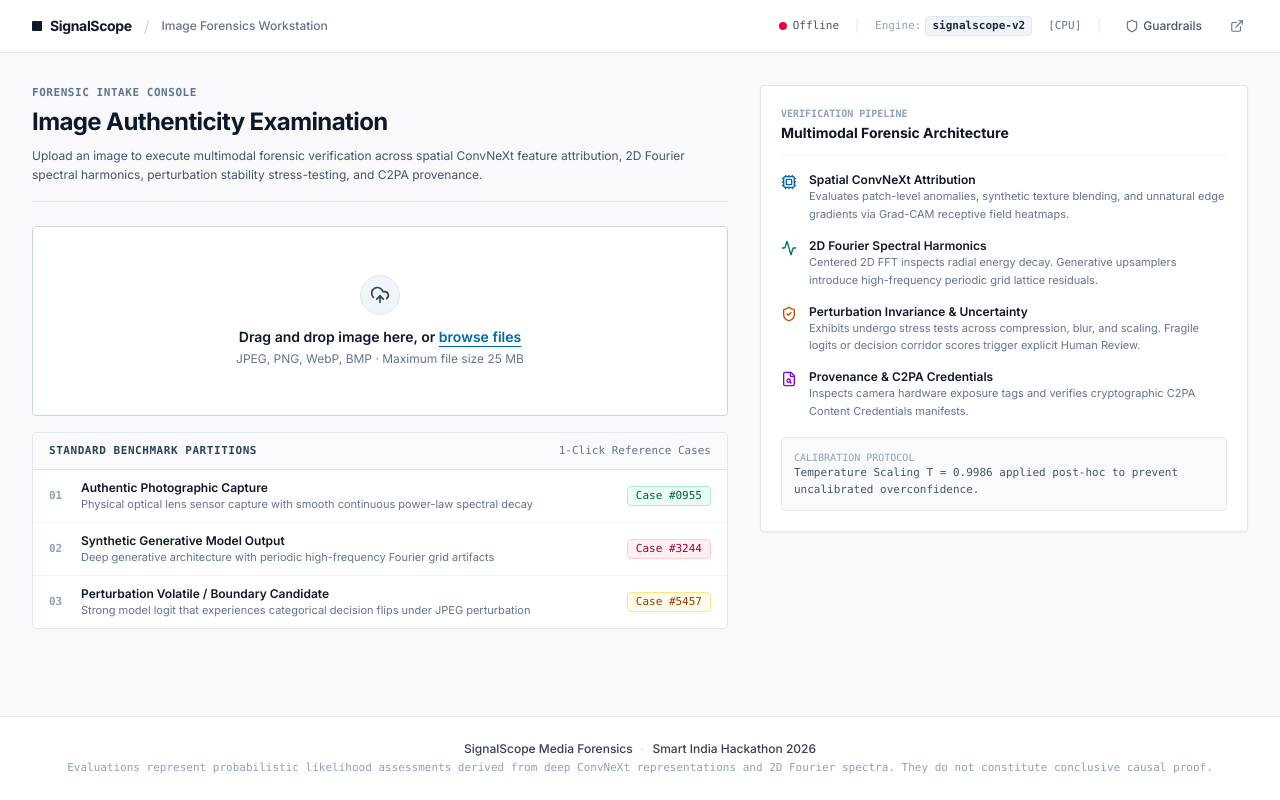
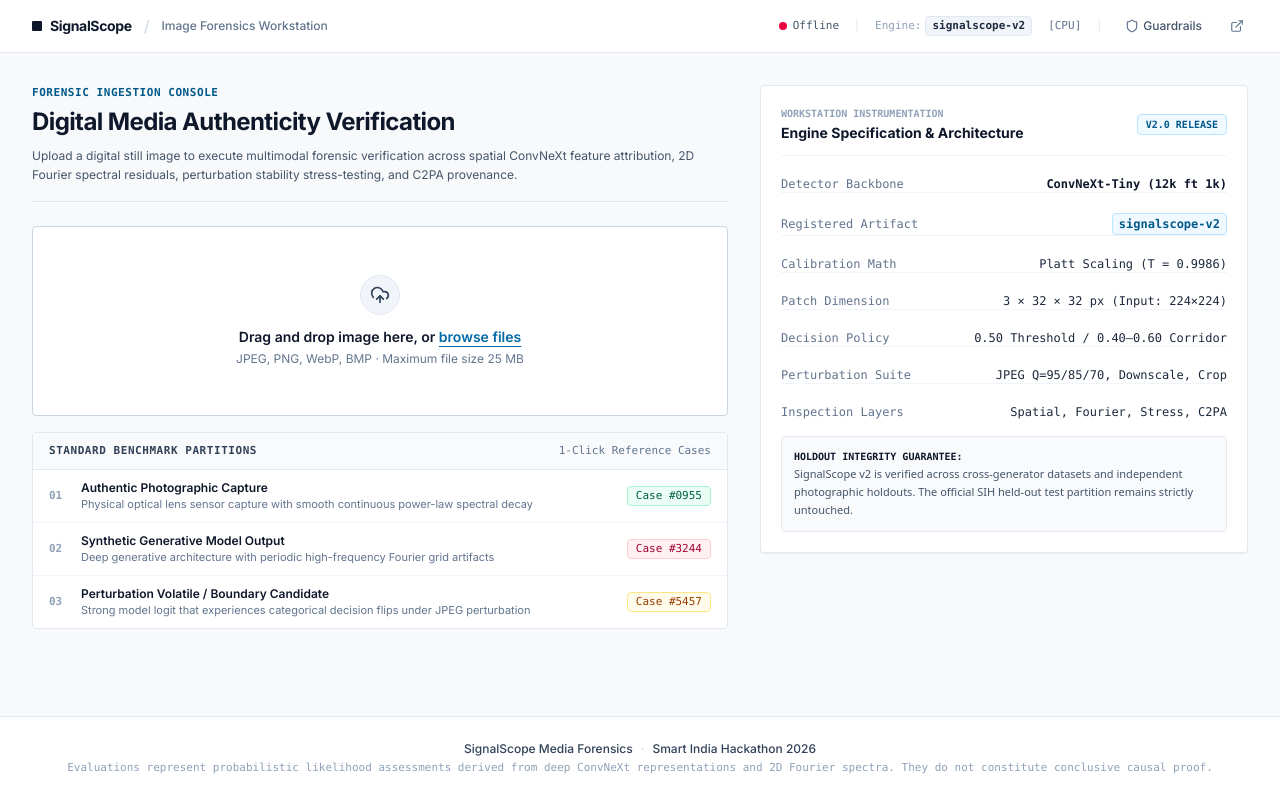
Before and after one commit to jlwebcraft/SignalScope, a Next.js app in the folder frontend/: page / in a window 1280 px wide. Built offline with nearby package versions, Linux system fonts and the light colour scheme; no server answers.

Commit message:
feat(frontend): add engine telemetry specification

```diff
--- a/frontend/src/app/page.tsx
+++ b/frontend/src/app/page.tsx
@@ -11,13 +11,14 @@
 import { MetadataPanel } from "@/components/MetadataPanel";
 import { ExplanationCard } from "@/components/ExplanationCard";
 import { PredictionResponse } from "@/types/prediction";
-import { AlertCircle, ArrowRight, RotateCcw, Cpu, Activity, ShieldCheck, FileSearch } from "lucide-react";
+import { AlertCircle, ArrowRight, RotateCcw, Printer } from "lucide-react";
 
 const API_BASE_URL = process.env.NEXT_PUBLIC_API_URL || "http://localhost:8000";
 
 export default function HomePage() {
   const [selectedFile, setSelectedFile] = useState<File | null>(null);
   const [previewUrl, setPreviewUrl] = useState<string | null>(null);
+  const [dimensions, setDimensions] = useState<string | null>(null);
   const [isLoading, setIsLoading] = useState(false);
   const [prediction, setPrediction] = useState<PredictionResponse | null>(null);
   const [errorMsg, setErrorMsg] = useState<string | null>(null);
@@ -28,6 +29,13 @@
     setPrediction(null);
     const url = URL.createObjectURL(file);
     setPreviewUrl(url);
+
+    // Extract natural dimensions
+    const img = new Image();
+    img.onload = () => {
+      setDimensions(`${img.naturalWidth} × ${img.naturalHeight} px`);
+    };
+    img.src = url;
   };
 
   const handleClear = () => {
@@ -36,6 +44,7 @@
     }
     setSelectedFile(null);
     setPreviewUrl(null);
+    setDimensions(null);
     setPrediction(null);
     setErrorMsg(null);
   };
@@ -84,28 +93,34 @@
     }
   };
 
+  const handlePrint = () => {
+    if (typeof window !== "undefined") {
+      window.print();
+    }
+  };
+
   return (
     <div className="min-h-screen flex flex-col bg-[#f8f9fa] text-[#334155]">
       <Header apiBaseUrl={API_BASE_URL} />
 
       <main className="flex-1 max-w-7xl w-full mx-auto px-4 sm:px-6 lg:px-8 py-8">
-        {/* State A: Initial Ingestion & Examination Workspace */}
+        {/* State A: Initial Ingestion & Workstation Workspace */}
         {!prediction && (
           <div className="grid grid-cols-1 lg:grid-cols-12 gap-8 items-start">
             {/* Left Column (7 cols): Ingestion Console */}
             <div className="lg:col-span-7 space-y-6">
               <div className="space-y-1 border-b border-slate-200 pb-4">
                 <div className="flex items-center space-x-2">
-                  <span className="text-[11px] font-mono font-semibold uppercase tracking-wider text-slate-500">
-                    Forensic Intake Console
+                  <span className="text-[11px] font-mono font-semibold uppercase tracking-wider text-sky-800">
+                    Forensic Ingestion Console
                   </span>
                 </div>
                 <h1 className="text-xl sm:text-2xl font-bold tracking-tight text-slate-900">
-                  Image Authenticity Examination
+                  Digital Media Authenticity Verification
                 </h1>
                 <p className="text-xs text-slate-600 leading-relaxed pt-1">
-                  Upload an image to execute multimodal forensic verification across spatial ConvNeXt feature attribution,
-                  2D Fourier spectral harmonics, perturbation stability stress-testing, and C2PA provenance.
+                  Upload a digital still image to execute multimodal forensic verification across spatial ConvNeXt feature attribution,
+                  2D Fourier spectral residuals, perturbation stability stress-testing, and C2PA provenance.
                 </p>
               </div>
 
@@ -139,70 +154,77 @@
               )}
             </div>
 
-            {/* Right Column (5 cols): Workstation Capabilities Brief */}
+            {/* Right Column (5 cols): Engine Specification & Diagnostic Telemetry */}
             <div className="lg:col-span-5 space-y-4">
               <div className="bg-white border border-slate-200 rounded p-5 space-y-4 shadow-xs">
-                <div className="border-b border-slate-100 pb-3">
+                <div className="border-b border-slate-100 pb-3 flex items-center justify-between">
+                  <div>
                     <span className="text-[10px] font-mono uppercase font-semibold text-slate-400 block">
-                    Verification Pipeline
+                      Workstation Instrumentation
                     </span>
                     <h2 className="text-sm font-bold text-slate-900 mt-0.5">
-                    Multimodal Forensic Architecture
+                      Engine Specification & Architecture
                     </h2>
                   </div>
+                  <span className="text-[10px] font-mono bg-sky-50 text-sky-800 border border-sky-200 px-2 py-0.5 rounded font-semibold uppercase">
+                    v2.0 Release
+                  </span>
+                </div>
 
-                <div className="space-y-3.5 text-xs">
-                  <div className="flex items-start space-x-3">
-                    <Cpu className="w-4 h-4 text-sky-700 mt-0.5 shrink-0" />
-                    <div>
-                      <h3 className="font-semibold text-slate-900">Spatial ConvNeXt Attribution</h3>
-                      <p className="text-[11px] text-slate-500 leading-relaxed">
-                        Evaluates patch-level anomalies, synthetic texture blending, and unnatural edge gradients via Grad-CAM receptive field heatmaps.
-                      </p>
+                {/* Technical Parameter Readout Sheet */}
+                <div className="space-y-3 font-mono text-xs divide-y divide-slate-100">
+                  <div className="flex items-center justify-between pt-1">
+                    <span className="text-slate-500">Detector Backbone</span>
+                    <span className="font-semibold text-slate-900 text-right">ConvNeXt-Tiny (12k ft 1k)</span>
+                  </div>
+
+                  <div className="flex items-center justify-between pt-2">
+                    <span className="text-slate-500">Registered Artifact</span>
+                    <span className="font-semibold text-sky-800 bg-sky-50 px-1.5 py-0.5 rounded border border-sky-200">
+                      signalscope-v2
+                    </span>
+                  </div>
+
+                  <div className="flex items-center justify-between pt-2">
+                    <span className="text-slate-500">Calibration Math</span>
+                    <span className="text-slate-800">Platt Scaling (T = 0.9986)</span>
+                  </div>
+
+                  <div className="flex items-center justify-between pt-2">
+                    <span className="text-slate-500">Patch Dimension</span>
+                    <span className="text-slate-800">3 × 32 × 32 px (Input: 224×224)</span>
+                  </div>
+
+                  <div className="flex items-center justify-between pt-2">
+                    <span className="text-slate-500">Decision Policy</span>
+                    <span className="text-slate-800">0.50 Threshold / 0.40–0.60 Corridor</span>
+                  </div>
+
+                  <div className="flex items-center justify-between pt-2">
+                    <span className="text-slate-500">Perturbation Suite</span>
+                    <span className="text-slate-800">JPEG Q=95/85/70, Downscale, Crop</span>
+                  </div>
+
+                  <div className="flex items-center justify-between pt-2">
+                    <span className="text-slate-500">Inspection Layers</span>
+                    <span className="text-slate-800">Spatial, Fourier, Stress, C2PA</span>
                   </div>
                 </div>
 
-                  <div className="flex items-start space-x-3">
-                    <Activity className="w-4 h-4 text-emerald-700 mt-0.5 shrink-0" />
-                    <div>
-                      <h3 className="font-semibold text-slate-900">2D Fourier Spectral Harmonics</h3>
-                      <p className="text-[11px] text-slate-500 leading-relaxed">
-                        Centered 2D FFT inspects radial energy decay. Generative upsamplers introduce high-frequency periodic grid lattice residuals.
-                      </p>
-                    </div>
-                  </div>
-
-                  <div className="flex items-start space-x-3">
-                    <ShieldCheck className="w-4 h-4 text-amber-700 mt-0.5 shrink-0" />
-                    <div>
-                      <h3 className="font-semibold text-slate-900">Perturbation Invariance & Uncertainty</h3>
-                      <p className="text-[11px] text-slate-500 leading-relaxed">
-                        Exhibits undergo stress tests across compression, blur, and scaling. Fragile logits or decision corridor scores trigger explicit Human Review.
-                      </p>
-                    </div>
-                  </div>
-
-                  <div className="flex items-start space-x-3">
-                    <FileSearch className="w-4 h-4 text-purple-700 mt-0.5 shrink-0" />
-                    <div>
-                      <h3 className="font-semibold text-slate-900">Provenance & C2PA Credentials</h3>
-                      <p className="text-[11px] text-slate-500 leading-relaxed">
-                        Inspects camera hardware exposure tags and verifies cryptographic C2PA Content Credentials manifests.
-                      </p>
-                    </div>
-                  </div>
-                </div>
-
-                <div className="p-3 bg-slate-50 border border-slate-200 rounded text-[11px] text-slate-600 font-mono">
-                  <span className="text-slate-400 block uppercase text-[10px]">Calibration Protocol</span>
-                  Temperature Scaling T = 0.9986 applied post-hoc to prevent uncalibrated overconfidence.
+                {/* Verification Integrity Notice */}
+                <div className="p-3 bg-slate-50 border border-slate-200 rounded text-[11px] text-slate-600 font-sans leading-relaxed">
+                  <strong className="font-mono text-[10px] text-slate-900 uppercase font-semibold block">
+                    Holdout Integrity Guarantee:
+                  </strong>
+                  SignalScope v2 is verified across cross-generator datasets and independent photographic holdouts.
+                  The official SIH held-out test partition remains strictly untouched.
                 </div>
               </div>
             </div>
           </div>
         )}
 
-        {/* Loading State: Pipeline Activity Readout */}
+        {/* Loading State: Real-Time Pipeline Activity Readout */}
         {isLoading && (
           <div className="py-12">
             <AnalysisProgress />
@@ -225,60 +247,88 @@
         {/* State B: Analyzed Forensic Examination Dossier */}
         {prediction && (
           <div className="space-y-6">
-            {/* Dossier Control Header */}
-            <div className="flex flex-col sm:flex-row sm:items-center justify-between border-b border-slate-200 pb-3 gap-3">
-              <div className="flex items-center space-x-2 text-xs font-mono text-slate-500">
-                <span className="font-bold uppercase tracking-wider text-slate-900 text-[11px]">
-                  Examination Dossier
+            {/* Forensic Docket Header */}
+            <div className="bg-white border border-slate-200 rounded p-4 flex flex-col md:flex-row md:items-center justify-between gap-4 shadow-xs">
+              <div className="space-y-1">
+                <div className="flex items-center space-x-2">
+                  <span className="w-2 h-2 rounded-[1px] bg-slate-900" />
+                  <span className="font-mono font-bold text-xs uppercase tracking-wider text-slate-900">
+                    Forensic Examination Docket
                   </span>
                   <span className="text-slate-300">/</span>
-                <span className="text-slate-700 truncate max-w-xs">
-                  {selectedFile?.name || "Uploaded Exhibit"}
-                </span>
-                <span className="text-slate-300 hidden md:inline">/</span>
-                <span className="text-slate-500 hidden md:inline">
+                  <span className="font-mono text-xs text-sky-800 font-medium">
                     Schema v{prediction.schema_version}
                   </span>
                 </div>
 
+                <div className="flex flex-wrap items-center gap-x-4 gap-y-1 text-xs font-mono text-slate-600 pt-0.5">
+                  <div>
+                    <span className="text-slate-400">Exhibit: </span>
+                    <span className="font-semibold text-slate-800">{selectedFile?.name || "Uploaded Exhibit"}</span>
+                  </div>
+                  {dimensions && (
+                    <div>
+                      <span className="text-slate-400">Resolution: </span>
+                      <span className="text-slate-800">{dimensions}</span>
+                    </div>
+                  )}
+                  <div>
+                    <span className="text-slate-400">Engine: </span>
+                    <span className="text-slate-800">signalscope-v2</span>
+                  </div>
+                </div>
+              </div>
+
+              <div className="flex items-center space-x-2 shrink-0">
+                <button
+                  type="button"
+                  onClick={handlePrint}
+                  className="flex items-center space-x-1.5 text-xs font-mono font-medium text-slate-700 hover:text-slate-900 bg-slate-50 border border-slate-300 hover:bg-slate-100 px-3 py-1.5 rounded transition-colors focus-forensic"
+                  title="Print or export examination report"
+                >
+                  <Printer className="w-3.5 h-3.5 text-slate-500" />
+                  <span>Print Report</span>
+                </button>
+
                 <button
                   type="button"
                   onClick={handleClear}
-                className="flex items-center space-x-1.5 text-xs font-mono font-medium text-slate-700 hover:text-slate-900 bg-white border border-slate-300 hover:bg-slate-50 px-3 py-1.5 rounded transition-colors focus-forensic shadow-xs"
+                  className="flex items-center space-x-1.5 text-xs font-mono font-semibold text-white bg-slate-900 hover:bg-slate-800 px-3.5 py-1.5 rounded transition-colors focus-forensic shadow-xs"
                 >
-                <RotateCcw className="w-3.5 h-3.5 text-slate-500" />
-                <span>Examine Another Image</span>
+                  <RotateCcw className="w-3.5 h-3.5" />
+                  <span>Examine New Exhibit</span>
                 </button>
               </div>
+            </div>
 
-            {/* 1. Primary Verdict Banner */}
+            {/* 1. Primary Verdict & Calibrated Adjudication Banner */}
             <VerdictCard prediction={prediction} />
 
-            {/* 2. Spatial Feature Attribution Studio */}
+            {/* 2. Optical Receptive Field Comparator (Dark Canvas) */}
             <SpatialHeatmapViewer
               spatial={prediction.evidence.spatial}
               originalPreview={previewUrl}
             />
 
-            {/* 3. 2D Fourier Spectral Residuals */}
+            {/* 3. 2D Fourier Spectrogram & High-Frequency Residuals Deck */}
             <SpectralViewer spectral={prediction.evidence.spectral} />
 
-            {/* 4. Perturbation Stability Matrix */}
+            {/* 4. Perturbation Stability Stress-Testing Matrix */}
             <RobustnessPanel
               robustness={prediction.evidence.robustness}
               operatingThreshold={0.50}
             />
 
-            {/* 5. Metadata & Provenance Inspection */}
+            {/* 5. Provenance & Metadata Property Sheet */}
             <MetadataPanel metadata={prediction.evidence.metadata} />
 
-            {/* 6. Synthesized Forensic Finding & Methodology Limitations */}
+            {/* 6. Synthesized Forensic Findings & Adjudication Report */}
             <ExplanationCard prediction={prediction} />
           </div>
         )}
       </main>
 
-      {/* Forensic Workstation Colophon & Disclaimer Footer */}
+      {/* Forensic Workstation Colophon Footer */}
       <footer className="border-t border-slate-200 bg-white py-6 text-center text-xs text-slate-500">
         <div className="max-w-7xl mx-auto px-4 space-y-1">
           <div className="flex items-center justify-center space-x-2 text-slate-700 font-medium">
```
Lines whose indentation alone changed are shown as unchanged.
